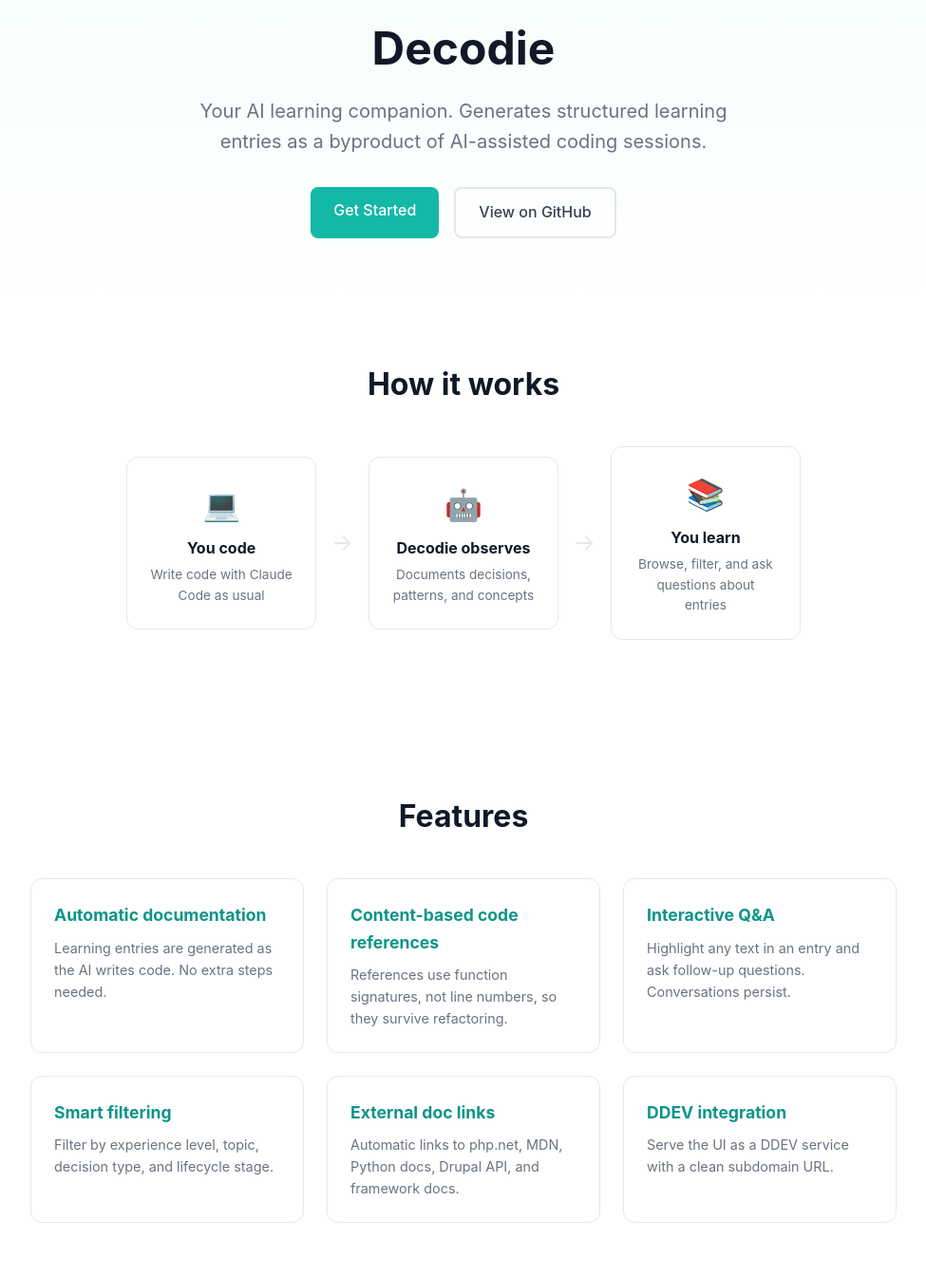
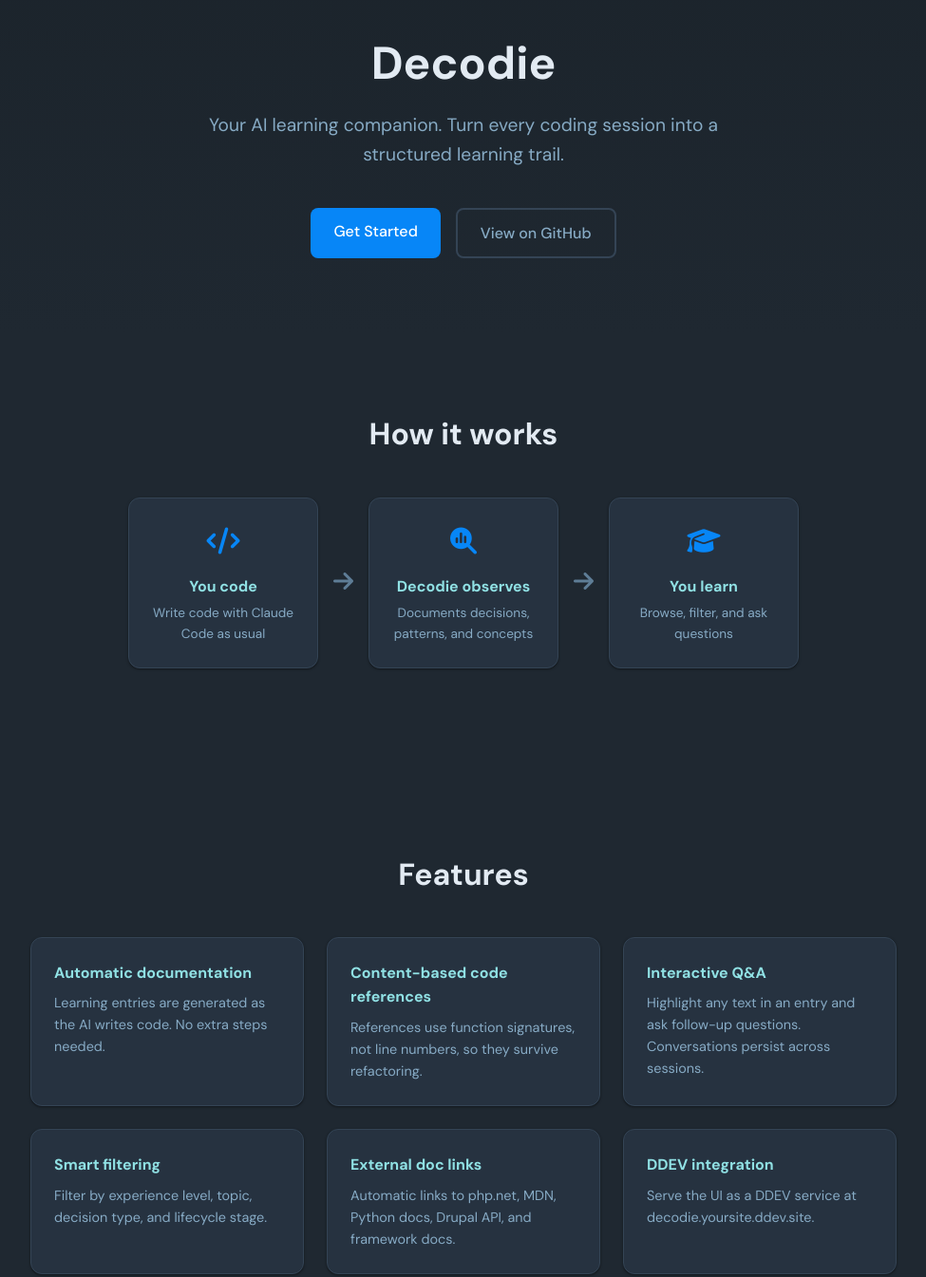
Before and after one commit to owenbush/decodie, a plain HTML site: page index.html in a window 1280 px wide. Shown: the part 219-1564 px from the top of the page at 95% size, without its empty margins (152-1127 px from the left). Drawn offline with Linux system fonts and the light colour scheme.

Commit message:
Update logos and content

```diff
--- a/index.html
+++ b/index.html
@@ -6,25 +6,41 @@
   <title>Decodie - Your AI Learning Companion</title>
   <meta name="description" content="Decodie generates structured learning entries as a byproduct of AI-assisted coding sessions, helping developers understand what was built, how, and why.">
   <link rel="icon" type="image/png" href="assets/decodie-icon.png">
+  <link rel="preconnect" href="https://fonts.googleapis.com">
+  <link rel="preconnect" href="https://fonts.gstatic.com" crossorigin>
+  <link href="https://fonts.googleapis.com/css2?family=DM+Sans:opsz,wght@9..40,300..700&family=JetBrains+Mono:wght@400;500&display=swap" rel="stylesheet">
+  <link rel="stylesheet" href="https://cdnjs.cloudflare.com/ajax/libs/font-awesome/6.5.1/css/all.min.css">
   <style>
     :root {
-      --teal: #14b8a6;
-      --teal-dark: #0d9488;
-      --teal-light: #f0fdfa;
-      --gray-50: #f9fafb;
-      --gray-100: #f3f4f6;
-      --gray-200: #e5e7eb;
-      --gray-500: #6b7280;
-      --gray-700: #374151;
-      --gray-900: #111827;
+      --bg: #1f2831;
+      --bg-deep: #1a2229;
+      --surface: #263240;
+      --surface-hover: #2d3b4a;
+      --border: #344455;
+      --text: #e2eaf2;
+      --text-muted: #87abc5;
+      --text-light: #5e7d96;
+      --primary: #0786f7;
+      --primary-hover: #0670d4;
+      --primary-glow: rgba(7, 134, 247, 0.15);
+      --accent: #90e1e4;
+      --radius: 8px;
+      --radius-lg: 12px;
+      --shadow: 0 1px 3px rgba(0,0,0,0.3), 0 1px 2px rgba(0,0,0,0.2);
+      --shadow-md: 0 4px 12px rgba(0,0,0,0.3);
     }
 
     * { margin: 0; padding: 0; box-sizing: border-box; }
 
     body {
-      font-family: -apple-system, BlinkMacSystemFont, 'Segoe UI', Roboto, sans-serif;
-      color: var(--gray-900);
+      font-family: 'DM Sans', -apple-system, BlinkMacSystemFont, 'Segoe UI', sans-serif;
+      background: var(--bg);
+      color: var(--text);
       line-height: 1.6;
+    }
+
+    code, pre {
+      font-family: 'JetBrains Mono', monospace;
     }
 
     .container {
@@ -36,8 +52,8 @@
     /* Hero */
     .hero {
       text-align: center;
-      padding: 5rem 1.5rem 4rem;
-      background: linear-gradient(180deg, var(--teal-light) 0%, white 100%);
+      padding: 6rem 1.5rem 5rem;
+      background: linear-gradient(180deg, var(--bg-deep) 0%, var(--bg) 100%);
     }
 
     .hero img {
@@ -50,14 +66,14 @@
       font-size: 3rem;
       font-weight: 700;
       margin-bottom: 0.75rem;
-      color: var(--gray-900);
+      color: var(--text);
     }
 
     .hero .tagline {
-      font-size: 1.25rem;
-      color: var(--gray-500);
-      max-width: 600px;
-      margin: 0 auto 2rem;
+      font-size: 1.2rem;
+      color: var(--text-muted);
+      max-width: 580px;
+      margin: 0 auto 2.5rem;
     }
 
     .hero .cta {
@@ -70,43 +86,46 @@
     .btn {
       display: inline-block;
       padding: 0.75rem 1.5rem;
-      border-radius: 8px;
+      border-radius: var(--radius);
       text-decoration: none;
       font-weight: 500;
       font-size: 1rem;
-      transition: all 0.15s;
+      transition: all 0.2s;
     }
 
     .btn-primary {
-      background: var(--teal);
+      background: var(--primary);
       color: white;
     }
 
     .btn-primary:hover {
-      background: var(--teal-dark);
+      background: var(--primary-hover);
+      box-shadow: 0 0 20px var(--primary-glow);
     }
 
     .btn-outline {
-      border: 2px solid var(--gray-200);
-      color: var(--gray-700);
+      border: 2px solid var(--border);
+      color: var(--text-muted);
     }
 
     .btn-outline:hover {
-      border-color: var(--teal);
-      color: var(--teal);
+      border-color: var(--accent);
+      color: var(--accent);
     }
 
-    /* How it works */
+    /* Sections */
     .section {
-      padding: 4rem 0;
+      padding: 5rem 0;
     }
 
     .section h2 {
       font-size: 2rem;
       text-align: center;
       margin-bottom: 2.5rem;
+      color: var(--text);
     }
 
+    /* How it works */
     .flow {
       display: flex;
       gap: 1rem;
@@ -117,32 +136,35 @@
     }
 
     .flow-step {
-      background: white;
-      border: 1px solid var(--gray-200);
-      border-radius: 12px;
+      background: var(--surface);
+      border: 1px solid var(--border);
+      border-radius: var(--radius-lg);
       padding: 1.5rem;
       text-align: center;
       width: 200px;
+      box-shadow: var(--shadow);
     }
 
     .flow-step .icon {
-      font-size: 2rem;
-      margin-bottom: 0.5rem;
+      font-size: 1.75rem;
+      margin-bottom: 0.75rem;
+      color: var(--primary);
     }
 
     .flow-step h3 {
       font-size: 1rem;
       margin-bottom: 0.25rem;
+      color: var(--accent);
     }
 
     .flow-step p {
       font-size: 0.85rem;
-      color: var(--gray-500);
+      color: var(--text-muted);
     }
 
     .flow-arrow {
       font-size: 1.5rem;
-      color: var(--gray-200);
+      color: var(--text-light);
     }
 
     /* Features */
@@ -154,25 +176,31 @@
 
     .feature {
       padding: 1.5rem;
-      border: 1px solid var(--gray-200);
-      border-radius: 12px;
-      background: white;
+      border: 1px solid var(--border);
+      border-radius: var(--radius-lg);
+      background: var(--surface);
+      box-shadow: var(--shadow);
+      transition: border-color 0.2s;
+    }
+
+    .feature:hover {
+      border-color: var(--primary);
     }
 
     .feature h3 {
-      font-size: 1.1rem;
+      font-size: 1rem;
       margin-bottom: 0.5rem;
-      color: var(--teal-dark);
+      color: var(--accent);
     }
 
     .feature p {
       font-size: 0.9rem;
-      color: var(--gray-500);
+      color: var(--text-muted);
     }
 
     /* Repos */
     .repos {
-      background: var(--gray-50);
+      background: var(--bg-deep);
     }
 
     .repo-grid {
@@ -182,76 +210,84 @@
     }
 
     .repo-card {
-      background: white;
-      border: 1px solid var(--gray-200);
-      border-radius: 12px;
+      background: var(--surface);
+      border: 1px solid var(--border);
+      border-radius: var(--radius-lg);
       padding: 1.5rem;
       text-decoration: none;
       color: inherit;
-      transition: border-color 0.15s, box-shadow 0.15s;
+      transition: border-color 0.2s, box-shadow 0.2s;
+      box-shadow: var(--shadow);
     }
 
     .repo-card:hover {
-      border-color: var(--teal);
-      box-shadow: 0 4px 12px rgba(20, 184, 166, 0.1);
+      border-color: var(--primary);
+      box-shadow: var(--shadow-md);
     }
 
     .repo-card h3 {
       font-size: 1rem;
       margin-bottom: 0.35rem;
+      color: var(--text);
     }
 
     .repo-card p {
       font-size: 0.85rem;
-      color: var(--gray-500);
+      color: var(--text-muted);
     }
 
     /* Quick start */
     .quickstart {
-      background: var(--gray-900);
-      color: white;
-      padding: 4rem 0;
-    }
-
-    .quickstart h2 {
-      color: white;
+      background: var(--bg-deep);
     }
 
     .quickstart pre {
-      background: #1e293b;
-      border-radius: 8px;
+      background: var(--surface);
+      border: 1px solid var(--border);
+      border-radius: var(--radius-lg);
       padding: 1.5rem;
       overflow-x: auto;
-      font-size: 0.9rem;
-      line-height: 1.8;
+      font-size: 0.85rem;
+      line-height: 1.9;
       max-width: 640px;
       margin: 0 auto;
+      box-shadow: var(--shadow);
     }
 
     .quickstart code {
-      color: #e2e8f0;
+      color: var(--text);
     }
 
     .quickstart .comment {
-      color: #64748b;
+      color: var(--text-light);
+    }
+
+    .quickstart .cmd {
+      color: var(--accent);
     }
 
     /* Footer */
     footer {
       text-align: center;
-      padding: 2rem;
-      color: var(--gray-500);
+      padding: 2.5rem;
+      color: var(--text-light);
       font-size: 0.85rem;
+      border-top: 1px solid var(--border);
     }
 
     footer a {
-      color: var(--teal);
+      color: var(--primary);
       text-decoration: none;
+    }
+
+    footer a:hover {
+      color: var(--accent);
     }
 
     @media (max-width: 640px) {
       .hero h1 { font-size: 2rem; }
       .hero .tagline { font-size: 1rem; }
+      .hero { padding: 4rem 1.5rem 3rem; }
       .flow { flex-direction: column; }
       .flow-arrow { transform: rotate(90deg); }
     }
@@ -262,7 +298,7 @@
 <section class="hero">
   <img src="assets/decodie-logo.png" alt="Decodie">
   <h1>Decodie</h1>
-  <p class="tagline">Your AI learning companion. Generates structured learning entries as a byproduct of AI-assisted coding sessions.</p>
+  <p class="tagline">Your AI learning companion. Turn every coding session into a structured learning trail.</p>
   <div class="cta">
     <a href="#quickstart" class="btn btn-primary">Get Started</a>
     <a href="https://github.com/owenbush/decodie-skill" class="btn btn-outline">View on GitHub</a>
@@ -274,21 +310,21 @@
     <h2>How it works</h2>
     <div class="flow">
       <div class="flow-step">
-        <div class="icon">&#128187;</div>
+        <div class="icon"><i class="fa-solid fa-code"></i></div>
         <h3>You code</h3>
         <p>Write code with Claude Code as usual</p>
       </div>
-      <div class="flow-arrow">&#8594;</div>
+      <div class="flow-arrow"><i class="fa-solid fa-arrow-right"></i></div>
       <div class="flow-step">
-        <div class="icon">&#129302;</div>
+        <div class="icon"><i class="fa-solid fa-magnifying-glass-chart"></i></div>
         <h3>Decodie observes</h3>
         <p>Documents decisions, patterns, and concepts</p>
       </div>
-      <div class="flow-arrow">&#8594;</div>
+      <div class="flow-arrow"><i class="fa-solid fa-arrow-right"></i></div>
       <div class="flow-step">
-        <div class="icon">&#128218;</div>
+        <div class="icon"><i class="fa-solid fa-graduation-cap"></i></div>
         <h3>You learn</h3>
-        <p>Browse, filter, and ask questions about entries</p>
+        <p>Browse, filter, and ask questions</p>
       </div>
     </div>
   </div>
@@ -308,7 +344,7 @@
       </div>
       <div class="feature">
         <h3>Interactive Q&A</h3>
-        <p>Highlight any text in an entry and ask follow-up questions. Conversations persist.</p>
+        <p>Highlight any text in an entry and ask follow-up questions. Conversations persist across sessions.</p>
       </div>
       <div class="feature">
         <h3>Smart filtering</h3>
@@ -320,7 +356,7 @@
       </div>
       <div class="feature">
         <h3>DDEV integration</h3>
-        <p>Serve the UI as a DDEV service with a clean subdomain URL.</p>
+        <p>Serve the UI as a DDEV service at decodie.yoursite.ddev.site.</p>
       </div>
     </div>
   </div>
@@ -346,21 +382,21 @@
   </div>
 </section>
 
-<section class="quickstart" id="quickstart">
+<section class="section quickstart" id="quickstart">
   <div class="container">
     <h2>Quick Start</h2>
     <pre><code><span class="comment"># 1. Install the skill</span>
-mkdir -p ~/.claude/skills/decodie
-git clone https://github.com/owenbush/decodie-skill.git /tmp/decodie-skill
-cp /tmp/decodie-skill/SKILL.md ~/.claude/skills/decodie/
-cp -r /tmp/decodie-skill/scripts/ ~/.claude/skills/decodie/scripts/
+<span class="cmd">mkdir -p ~/.claude/skills/decodie</span>
+<span class="cmd">git clone https://github.com/owenbush/decodie-skill.git /tmp/decodie-skill</span>
+<span class="cmd">cp /tmp/decodie-skill/SKILL.md ~/.claude/skills/decodie/</span>
+<span class="cmd">cp -r /tmp/decodie-skill/scripts/ ~/.claude/skills/decodie/scripts/</span>
 
 <span class="comment"># 2. Code with Claude Code — entries appear in .decodie/</span>
 
 <span class="comment"># 3. Browse your entries</span>
-git clone https://github.com/owenbush/decodie-ui.git
-cd decodie-ui && npm install
-npx tsx src/cli.ts serve --dir /path/to/your/project
+<span class="cmd">git clone https://github.com/owenbush/decodie-ui.git</span>
+<span class="cmd">cd decodie-ui && npm install</span>
+<span class="cmd">npx tsx src/cli.ts serve --dir /path/to/your/project</span>
 
 <span class="comment"># 4. Open http://localhost:8081</span></code></pre>
   </div>
```
Also changed, not shown: assets/decodie-icon.png, assets/decodie-logo.png.
